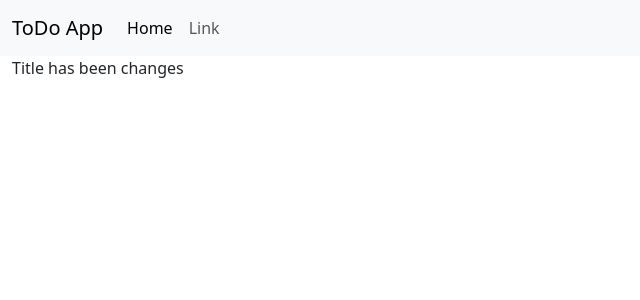
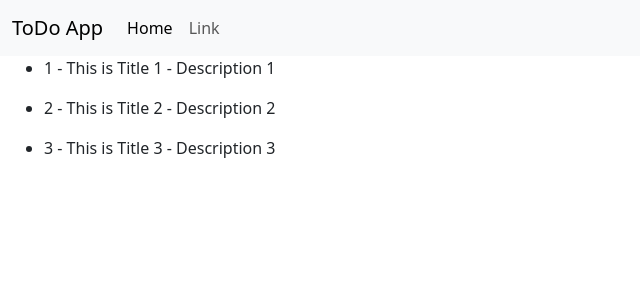
Before and after one commit to Muzammilismail8/Angular-Todo-App, an Angular app: page / in a window 1280 px wide. Shown: the top 300 px of the page, without its empty margins (0-640 px from the left). Built offline with nearby package versions, Linux system fonts and the light colour scheme.

Commit message:
complete the todos component

```diff
--- a/src/app/MyComponents/todos/todos.component.html
+++ b/src/app/MyComponents/todos/todos.component.html
@@ -1,3 +1,3 @@
-<p>
-    {{title}}
-</p>
+<ul *ngFor="let todo of todos">
+  <li>{{ todo.sno }} - {{ todo.title }} - {{ todo.desc }}</li>
+</ul>
--- a/src/app/MyComponents/todos/todos.component.ts
+++ b/src/app/MyComponents/todos/todos.component.ts
@@ -1,20 +1,36 @@
 import { Component, OnInit } from '@angular/core';
+import { Todo } from 'src/app/Models/todo';
 
 @Component({
   selector: 'app-todos',
   templateUrl: './todos.component.html',
-  styleUrls: ['./todos.component.css']
+  styleUrls: ['./todos.component.css'],
 })
 export class TodosComponent implements OnInit {
-  title = "This is title";
+  todos: Todo[];
 
   constructor() {
-    setTimeout(() => {
-      this.title = "Title has been changes";
-    }, 2000);
+    this.todos = [
+      {
+        sno: 1,
+        title: 'This is Title 1',
+        desc: 'Description 1',
+        isActive: true,
+      },
+      {
+        sno: 2,
+        title: 'This is Title 2',
+        desc: 'Description 2',
+        isActive: true,
+      },
+      {
+        sno: 3,
+        title: 'This is Title 3',
+        desc: 'Description 3',
+        isActive: true,
+      },
+    ];
   }
 
-  ngOnInit(): void {
-  }
-
+  ngOnInit(): void {}
 }
```
